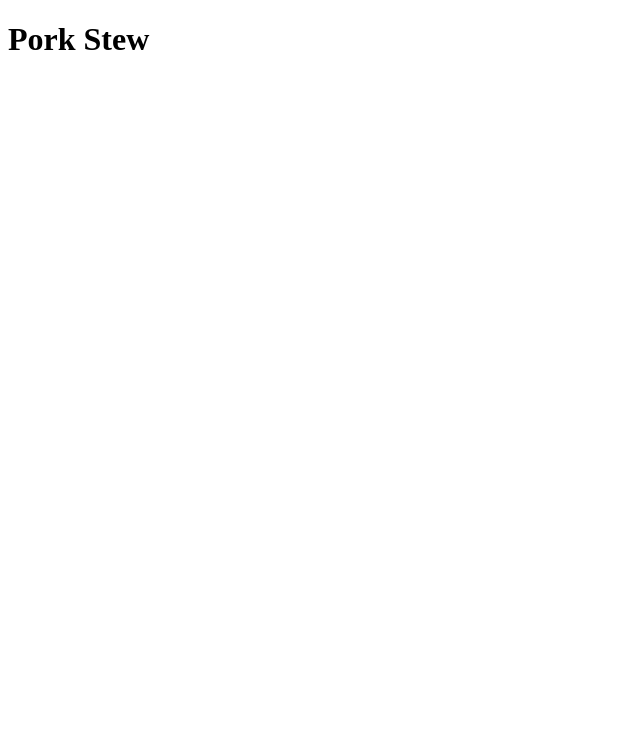
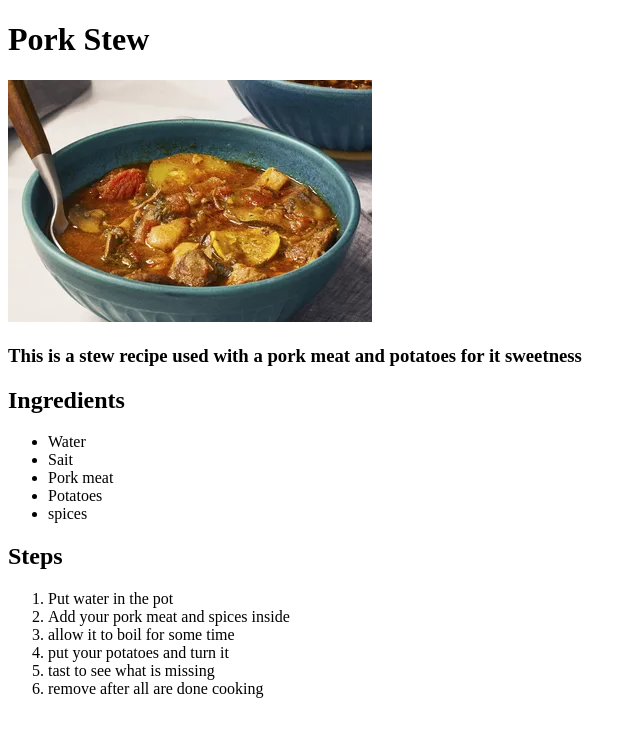
Before and after one commit to chiderarita/odin-recipes, a plain HTML site: page recipes/pork-stew.html in a window 1280 px wide. Shown: the whole page, without its empty margins (0-640 px from the left). Drawn offline with Linux system fonts and the light colour scheme.

Commit message:
Added an image to the recipes

```diff
--- a/recipes/pork-stew.html
+++ b/recipes/pork-stew.html
@@ -7,5 +7,27 @@
 
     <body>
         <h1>Pork Stew</h1>
+        <img src="pork.jpg">
+        <h3>This is a stew recipe used with a pork meat and potatoes for it sweetness</h3>
+        <h2>Ingredients</h2>
+
+        <ul>
+            <li>Water</li>
+            <li>Sait</li>
+            <li>Pork meat</li>
+            <li>Potatoes</li>
+            <li>spices</li>
+        </ul>
+
+        <h2>Steps</h2>
+
+        <ol>
+            <li>Put water in the pot</li>
+            <li>Add your pork meat and spices inside</li>
+            <li>allow it to boil for some time</li>
+            <li>put your potatoes and turn it</li>
+            <li>tast to see what is missing</li>
+            <li>remove after all are done cooking</li>
+        </ol>
     </body>
 </html>
```
Also changed, not shown: recipes/pork.jpg (added).
